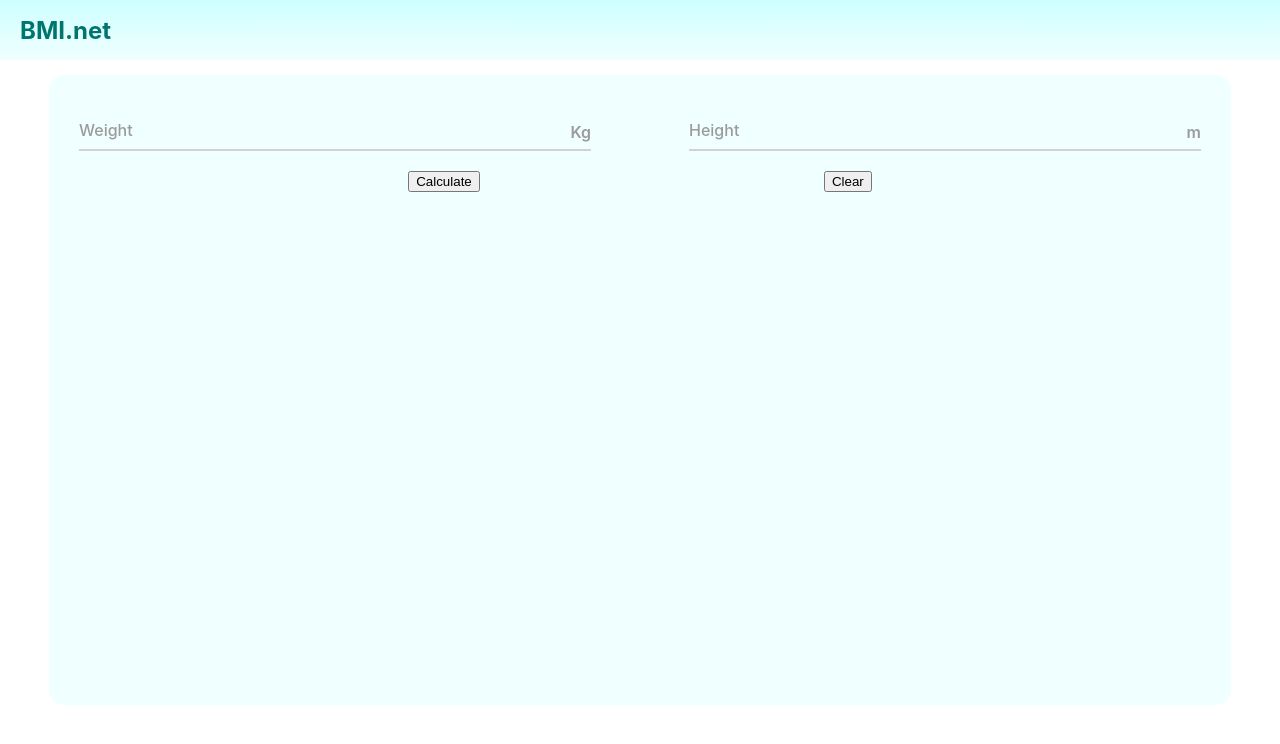
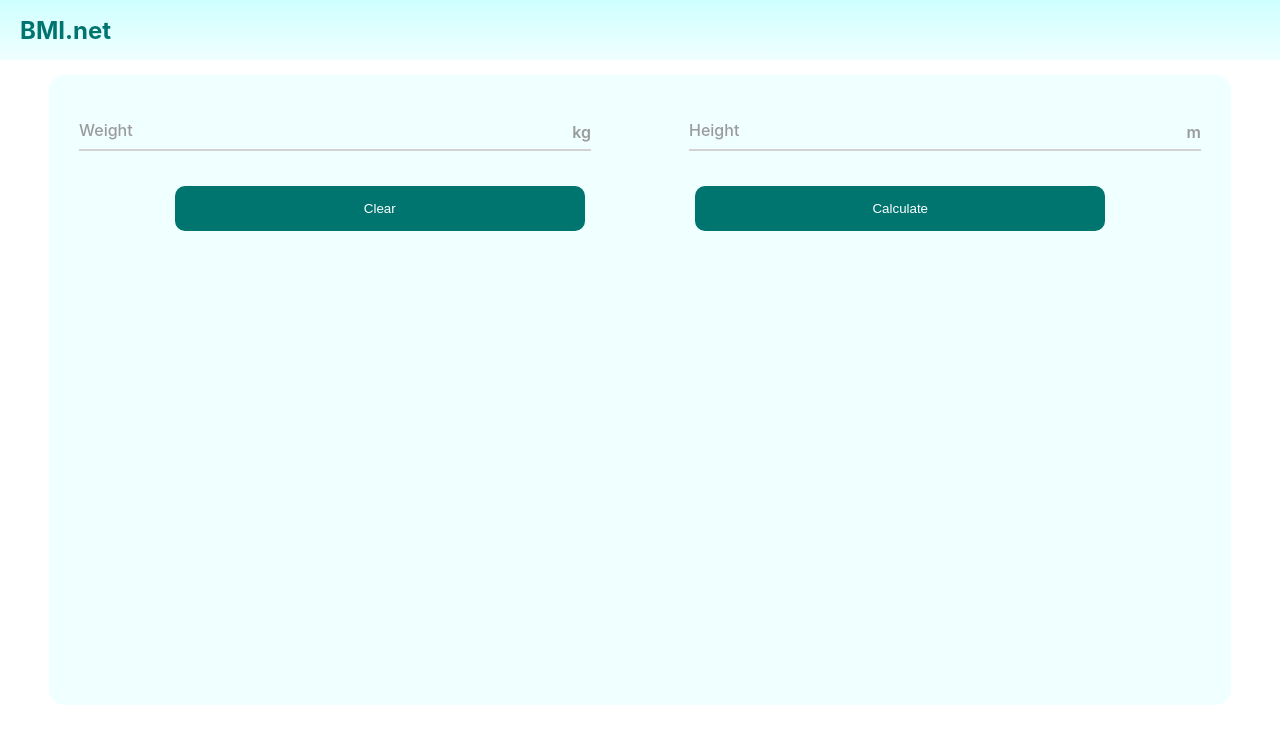
Before and after one commit to YamanSD/BMI-Calculator, a React (Create React App) app: page / in a window 1280 px wide. Shown: the top 744 px of the page. Built offline with nearby package versions, Linux system fonts and the light colour scheme.

Commit message:
Improved styles

```diff
--- a/src/components/AnimatedButton/AnimatedButton.module.css
+++ b/src/components/AnimatedButton/AnimatedButton.module.css
@@ -1,20 +1,20 @@
 .btn {
     font-weight: 500;
-    width: 220px;
-    height: 50px;
-    border: none;
+    width: 32vw;
+    height: 45px;
     outline: none;
     color: #fff;
-    background: #111;
+    background: #007570;
     cursor: pointer;
+    border: 2px solid #007570;
     position: relative;
     z-index: 0;
-    border-radius: 7px;
+    border-radius: 10px;
 }
 
 .btn:before {
     content: '';
-    background: linear-gradient(45deg, #7a00ff, #00ffd5, #002bff, #002bff);
+    background: radial-gradient(#00ffff, #00dddd, #00bbbb);
     position: absolute;
     top: -2px;
     left:-2px;
@@ -43,7 +43,7 @@
     position: absolute;
     width: 100%;
     height: 100%;
-    background: #111;
+    background: #007570;
     left: 0;
     top: 0;
     border-radius: 10px;
--- a/src/components/AnimatedButton/AnimatedButton.tsx
+++ b/src/components/AnimatedButton/AnimatedButton.tsx
@@ -2,17 +2,26 @@ import React from "react";
 import styles from "./AnimatedButton.module.css";
 
 type Properties = {
-    label: string,
-    onClick: (e?: React.MouseEvent<HTMLButtonElement, MouseEvent>) => any,
-
+    title?: string,
+    onClick?: (e?: React.MouseEvent<HTMLButtonElement, MouseEvent>) => any,
+    className?: string
 };
 
-const AnimatedButton = ({}: Properties) => {
+/**
+ * Custom animated button component.
+ *
+ * @param title text displayed in the button.
+ *        Default is an empty string.
+ * @param onClick callback function when the button is pressed.
+ *        Default does nothing.
+ * @param className used for additional styling.
+ * @constructor
+ */
+const AnimatedButton = ({ title, onClick, className }: Properties) => {
     return (
-        <button className={styles.btn} onClick={(e) => {
-        }
-        }>
-            HOVER ME, THEN CLICK ME!
+        <button className={`${styles.btn} ${className}`}
+                onClick={onClick}>
+            {title}
         </button>
     );
 };
--- a/src/screens/HomeScreen/HomeScreen.module.css
+++ b/src/screens/HomeScreen/HomeScreen.module.css
@@ -21,6 +21,7 @@
 .button__container {
     justify-content: space-evenly;
     display: flex;
+    margin-top: 35px;
     width: 100%;
 }
 
--- a/src/screens/HomeScreen/HomeScreen.tsx
+++ b/src/screens/HomeScreen/HomeScreen.tsx
@@ -1,6 +1,6 @@
 import React, {useState} from "react";
 import styles from "./HomeScreen.module.css";
-import {NumericInput} from "../../components";
+import {AnimatedButton, NumericInput} from "../../components";
 import {generateNumericInputErr, isPositive} from "../../services";
 
 /**
@@ -13,6 +13,14 @@ const HomeScreen = () => {
 
     /* state for the height of the user, in meters */
     const [height, setHeight] = useState<string>("");
+
+    /**
+     * Clears the height and weight fields.
+     */
+    const onClickClear = () => {
+        setWeight('');
+        setHeight('');
+    }
 
     return (
         <div className={styles.screen}>
@@ -27,7 +35,7 @@ const HomeScreen = () => {
                                   setValue={setWeight}
                                   isValid={isPositive}
                                   label={"Weight"}
-                                  unit={"Kg"}
+                                  unit={"kg"}
                                   generateErrorMsg={generateNumericInputErr}
                                   className={styles.input__field}
                     />
@@ -43,13 +51,12 @@ const HomeScreen = () => {
                 </div>
 
                 <div className={styles.button__container}>
-                    <button>
-                        Calculate
-                    </button>
+                    <AnimatedButton title={"Clear"}
+                                    onClick={onClickClear}
+                    />
+                    <AnimatedButton title={"Calculate"}
 
-                    <button>
-                        Clear
-                    </button>
+                    />
                 </div>
            </div>
         </div>
```
